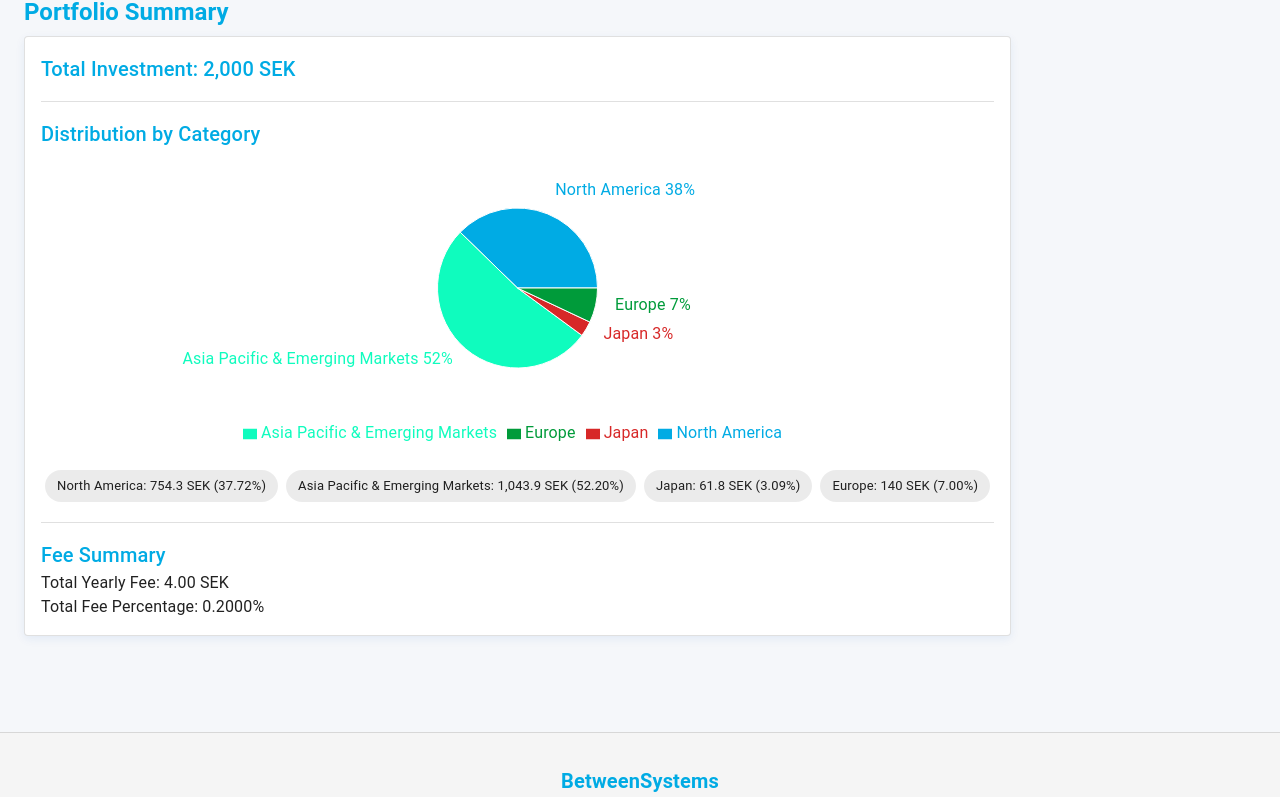
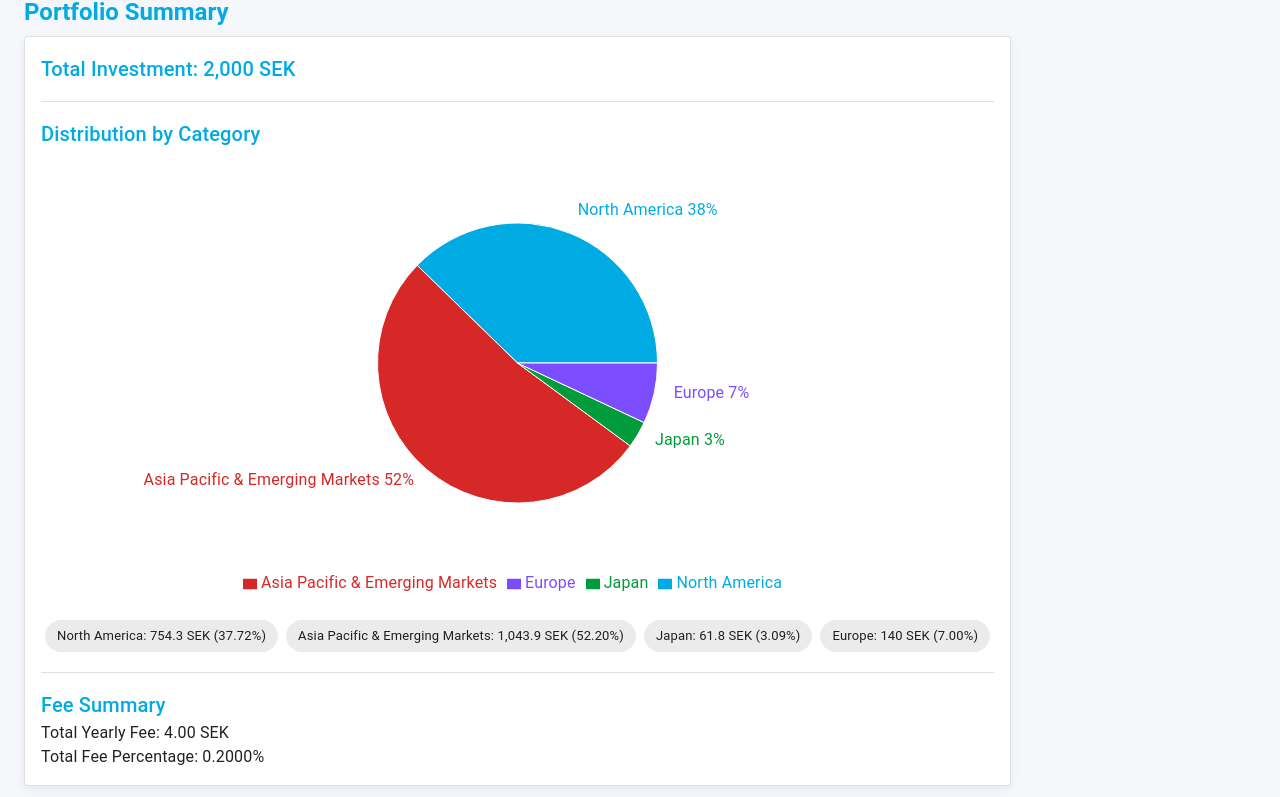
Before and after one commit to mehdihasan/mehdihasan.github.io, a Next.js app: page /tools/investment-calculator in a window 1280 px wide. Shown: the part 704-1501 px from the top of the page. Built offline with nearby package versions, Linux system fonts and the light colour scheme.

Commit message:
Update pie colors and size

```diff
--- a/pages/tools/investment-calculator.js
+++ b/pages/tools/investment-calculator.js
@@ -26,7 +26,7 @@ import Navbar from '../../components/Navbar';
 import Footer from '../../components/Footer';
 import SEO from '../../components/SEO';
 
-const COLORS = ['#00ABE4', '#0FFCBE', '#d72828', '#009b3a', '#FFD700', '#7C4DFF'];
+const COLORS = ['#00ABE4', '#d72828', '#009b3a', '#7C4DFF', '#5dade2', '#0079b1', '#f88888'];
 
 const CURRENCIES = ['SEK', 'EUR', 'USD', 'GBP', 'NOK', 'DKK', 'CHF', 'JPY', 'CAD', 'AUD'];
 
@@ -491,7 +491,7 @@ export default function InvestmentCalculator() {
             </Typography>
             <Divider sx={{ my: 2 }} />
             <Typography variant="h6" color="primary.main">Distribution by Category</Typography>
-            <Box sx={{ height: 300 }}>
+            <Box sx={{ height: 450 }}>
               <ResponsiveContainer>
                 <PieChart>
                   <Pie
@@ -499,7 +499,7 @@ export default function InvestmentCalculator() {
                     cx="50%"
                     cy="50%"
                     labelLine={false}
-                    outerRadius={80}
+                    outerRadius={140}
                     fill="#8884d8"
                     dataKey="value"
                     label={({ name, percent }) => `${name.replace(/\\n/g, ' ')} ${(percent * 100).toFixed(0)}%`}
```
